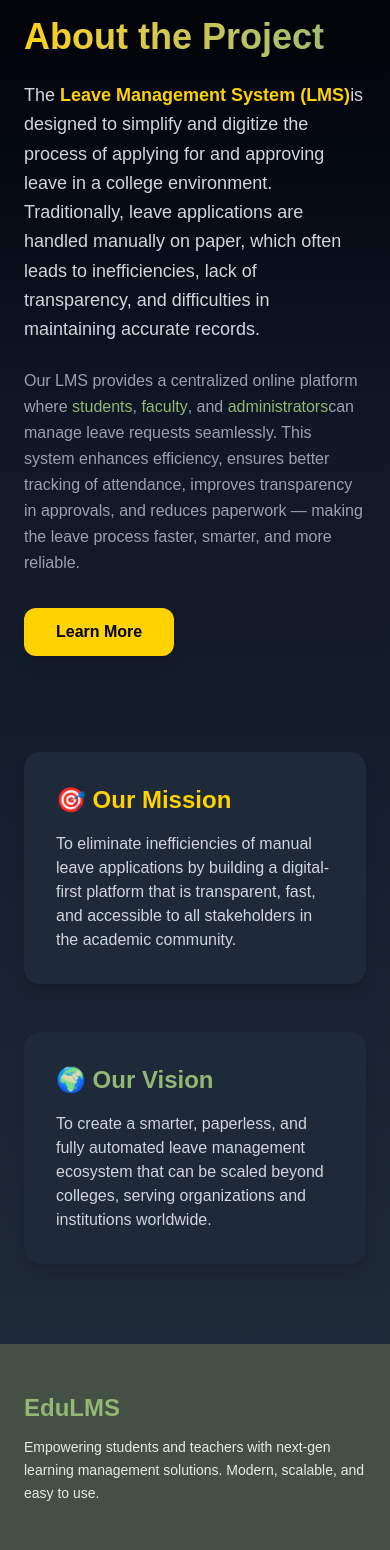
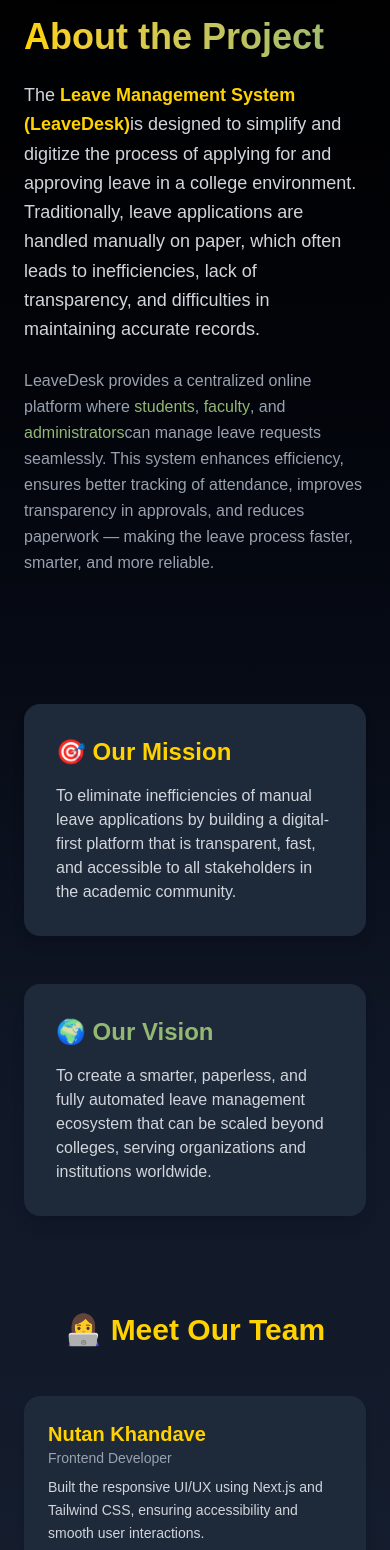
Before and after one commit to omshinde04/lms, a Next.js app: page /about in a window 390 px wide. Shown: the part 432-1982 px from the top of the page. Built offline with nearby package versions, Linux system fonts and the light colour scheme.

Commit message:
Updated AboutPage: added HOD P.D. Jadhav and Prof. Sonali Vidhate

```diff
--- a/app/about/page.jsx
+++ b/app/about/page.jsx
@@ -43,14 +43,14 @@
             About the Project
           </h1>
           <p className="text-gray-300 leading-relaxed mb-6 text-lg">
-            The <span className="text-[#ffd200] font-semibold">Leave Management System (LMS)</span>
+            The <span className="text-[#ffd200] font-semibold">Leave Management System (LeaveDesk)</span>
             is designed to simplify and digitize the process of applying for and approving leave
             in a college environment. Traditionally, leave applications are handled manually on paper,
             which often leads to inefficiencies, lack of transparency, and difficulties in maintaining
             accurate records.
           </p>
           <p className="text-gray-400 leading-relaxed mb-8">
-            Our LMS provides a centralized online platform where{" "}
+            LeaveDesk provides a centralized online platform where{" "}
             <span className="text-[#93b874] font-medium">students</span>,{" "}
             <span className="text-[#93b874] font-medium">faculty</span>, and{" "}
             <span className="text-[#93b874] font-medium">administrators</span>
@@ -58,14 +58,6 @@
             tracking of attendance, improves transparency in approvals, and reduces paperwork —
             making the leave process faster, smarter, and more reliable.
           </p>
-
-          <motion.button
-            whileHover={{ scale: 1.1 }}
-            whileTap={{ scale: 0.95 }}
-            className="px-8 py-3 bg-[#ffd200] text-black font-semibold rounded-xl shadow-lg hover:shadow-[#ffd200]/50 transition-all"
-          >
-            Learn More
-          </motion.button>
         </motion.div>
       </motion.div>
 
@@ -101,6 +93,60 @@
           </p>
         </motion.div>
       </div>
+
+      {/* Team Section */}
+      <div className="mt-24 max-w-7xl mx-auto">
+        <h2 className="text-3xl font-extrabold text-center text-[#ffd200] mb-12">
+          👩‍💻 Meet Our Team
+        </h2>
+        <div className="grid sm:grid-cols-2 lg:grid-cols-4 gap-8">
+          {[
+            {
+              name: "Nutan Khandave",
+              role: "Frontend Developer",
+              desc: "Built the responsive UI/UX using Next.js and Tailwind CSS, ensuring accessibility and smooth user interactions.",
+            },
+            {
+              name: "Jayshree Patil",
+              role: "Backend Developer",
+              desc: "Developed APIs and authentication system with Node.js, Next.js API routes, and MongoDB integration.",
+            },
+            {
+              name: "Ketakee Patil",
+              role: "Database & Deployment",
+              desc: "Handled MongoDB schema design, database operations, and deployment management using Vercel.",
+            },
+            {
+              name: "Tanaya Patil",
+              role: "Project Lead & Tester",
+              desc: "Coordinated project workflow, managed version control on GitHub, and performed end-to-end testing for quality assurance.",
+            },
+            {
+              name: "P.D. Jadhav",
+              role: "HOD",
+              desc: "Provided guidance and supervision throughout the project development, ensuring alignment with academic standards.",
+            },
+            {
+              name: "Prof. Sonali Vidhate",
+              role: "CC",
+              desc: "Supported and monitored project progress, providing valuable feedback and mentoring the team.",
+            },
+          ].map((member, idx) => (
+            <motion.div
+              key={idx}
+              className="p-6 bg-gray-800 rounded-2xl shadow-md hover:-translate-y-2 transition-transform"
+              initial={{ opacity: 0, y: 40 }}
+              whileInView={{ opacity: 1, y: 0 }}
+              transition={{ duration: 0.6, delay: idx * 0.2 }}
+              viewport={{ once: true }}
+            >
+              <h3 className="text-xl font-bold text-[#ffd200]">{member.name}</h3>
+              <p className="text-sm text-gray-400 mb-2">{member.role}</p>
+              <p className="text-gray-300 text-sm leading-relaxed">{member.desc}</p>
+            </motion.div>
+          ))}
+        </div>
+      </div>
     </div>
   );
 }
--- a/app/dashboard/faculty/page.jsx
+++ b/app/dashboard/faculty/page.jsx
@@ -5,6 +5,8 @@
 import { Check, X, Trash2 } from "lucide-react";
 import { motion, AnimatePresence } from "framer-motion";
 import LeaveStatsChart from "../../../components/LeaveStatsChart";
+import * as XLSX from "xlsx";
+import { saveAs } from "file-saver";
 
 
 export default function FacultyDashboard() {
@@ -107,6 +109,31 @@
     groups[key].push(leave);
     return groups;
   }, {});
+
+
+const exportToExcel = () => {
+  // Convert JSON to worksheet
+  const worksheet = XLSX.utils.json_to_sheet(leaves.map(l => ({
+    Student: l.studentId?.name,
+    Email: l.studentId?.email,
+    Year: l.year,
+    Type: l.type,
+    Dates: `${l.fromDate} → ${l.toDate}`,
+    Reason: l.reason,
+    Faculty: l.facultyName,
+    Teacher: l.teacherName,
+    Status: l.status,
+    Comment: l.comment || "-"
+  })));
+
+  // Create workbook
+  const workbook = XLSX.utils.book_new();
+  XLSX.utils.book_append_sheet(workbook, worksheet, "Leaves Report");
+
+  // Save file
+  XLSX.writeFile(workbook, "Leaves_Report.xlsx");
+};
+
   return (
     <div className="min-h-screen bg-gradient-to-br from-gray-900 via-black to-gray-800 text-white px-4 sm:px-6 pt-24 sm:pt-32 pb-20">
       {/* Faculty Profile */}
@@ -134,8 +161,33 @@
         </motion.div>
       )}
 
+
+
+{/* 📊 Export Button - Centered & Responsive */}
+    <div className="flex justify-center mb-10">
+      <button
+        onClick={exportToExcel}
+        className="
+          w-full sm:w-auto
+          bg-[#ffd200] text-black
+          px-6 py-3
+          rounded-xl font-bold
+          text-sm sm:text-base md:text-lg
+          flex items-center justify-center gap-2
+          hover:bg-yellow-500
+          transition duration-300 ease-in-out
+          shadow-md hover:shadow-lg
+        "
+      >
+        📊 <span>Export to Excel</span>
+      </button>
+    </div>
+
+
       {/* Dynamic Pie Chart */}
       <LeaveStatsChart leaves={leaves} />
+
+
 
       {/* Dashboard Header */}
       <motion.h1
--- a/package.json
+++ b/package.json
@@ -13,6 +13,7 @@
     "bcrypt": "^6.0.0",
     "bcryptjs": "^3.0.2",
     "cloudinary": "^2.7.0",
+    "file-saver": "^2.0.5",
     "framer-motion": "^12.23.12",
     "html2canvas": "^1.4.1",
     "jsonwebtoken": "^9.0.2",
@@ -27,7 +28,8 @@
     "react": "19.1.0",
     "react-dom": "19.1.0",
     "react-icons": "^5.5.0",
-    "recharts": "^3.1.2"
+    "recharts": "^3.1.2",
+    "xlsx": "^0.18.5"
   },
   "devDependencies": {
     "@eslint/eslintrc": "^3",
```
Also changed, not shown: public/sw.js, 1 other file (tests, documents, lock files or other folders).
